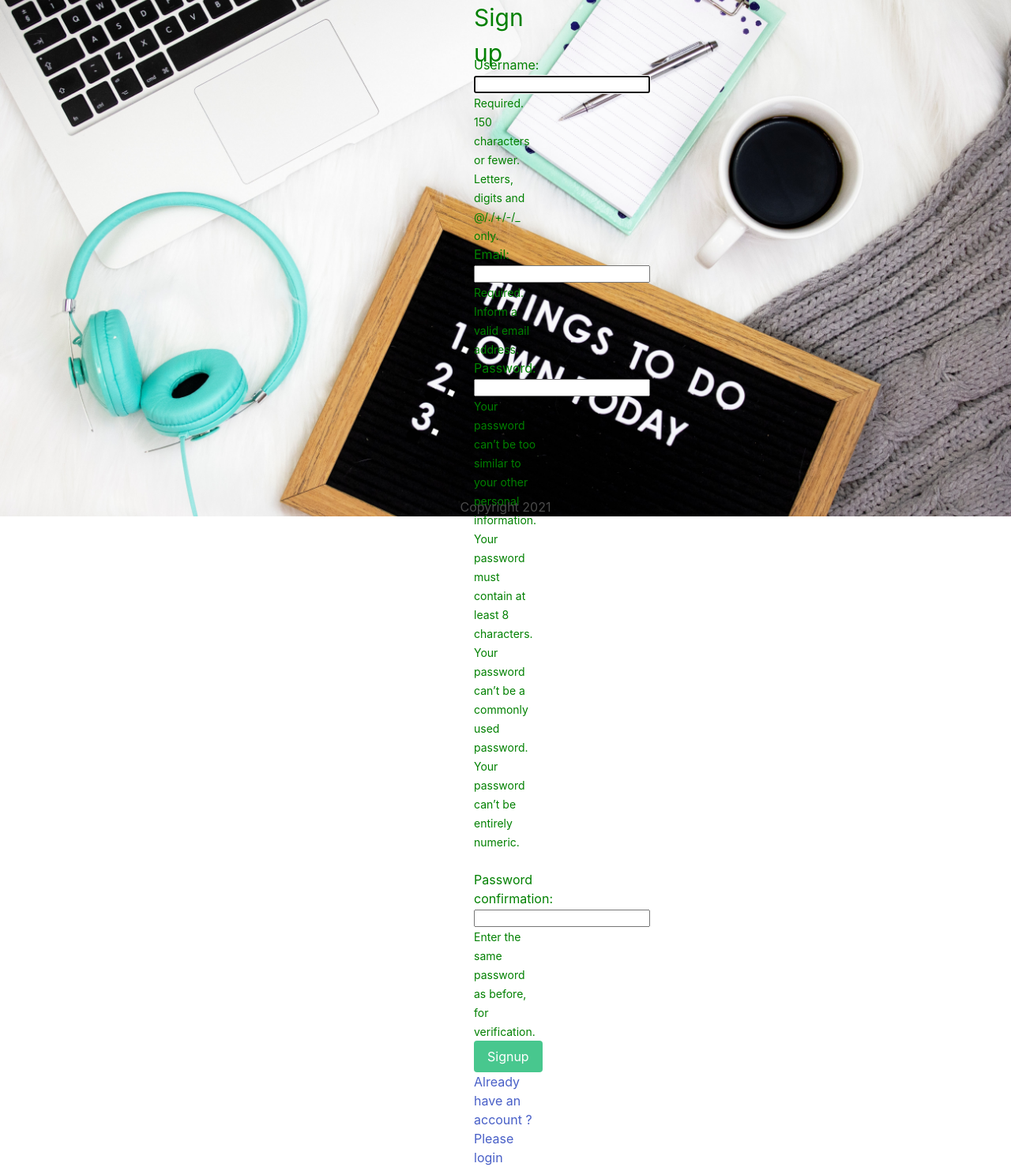
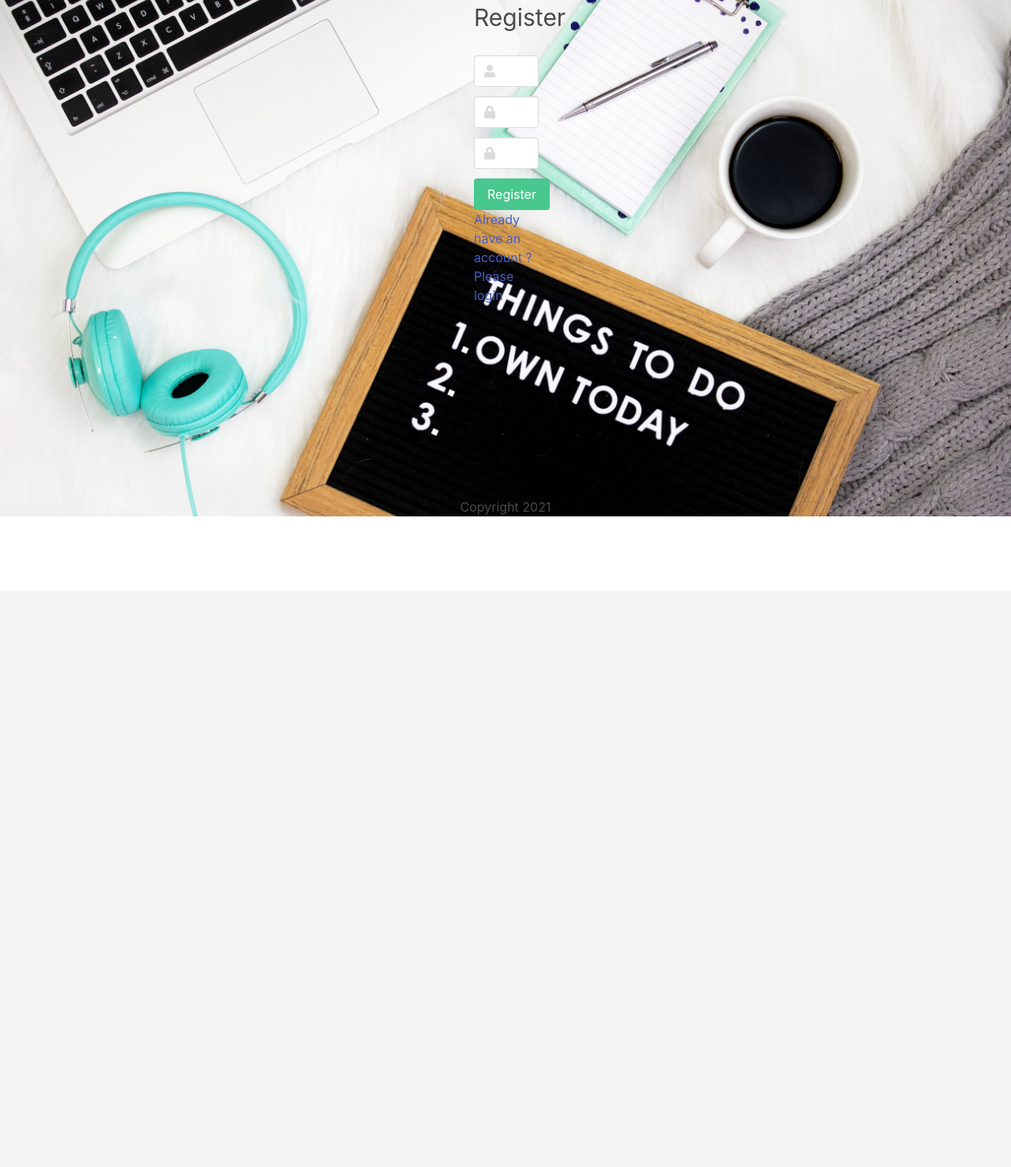
Before and after one commit to Andreea-Paul/todo, a Django app: page /signup in a window 1280 px wide. Shown: the part 52-1530 px from the top of the page at 79% size. After the commit the page ends 706 px from the top, so only its background shows below. Run offline with Django 3.2, Linux system fonts and the light colour scheme; some libraries are stand-ins or nearby versions.

Commit message:
Simpler register page

```diff
--- a/todoapp/forms.py
+++ b/todoapp/forms.py
@@ -14,11 +14,3 @@ class TodoForm(forms.ModelForm):
 class LoginForm(forms.Form):
     username = forms.CharField(max_length=20)
     password = forms.CharField(max_length=30, widget=forms.PasswordInput)
-
-class SignUpForm(UserCreationForm):
-
-    email = forms.EmailField(max_length=254, help_text='Required. Inform a valid email address.')
-
-    class Meta:
-        model = User
-        fields = ('username', 'email', 'password1', 'password2', )
--- a/todoapp/templates/signup.html
+++ b/todoapp/templates/signup.html
@@ -17,33 +17,54 @@
     </div>
 </nav>
 
-<div style="text-align: left;padding-left: 600px;padding-right: 600px; height: 630px;color: green">
-<h1 style="font-size: 30px;height: 70px;">Sign up</h1>
+<div style="text-align: left;padding-left: 600px;padding-right: 600px; height: 630px;">
+<h1 style="font-size: 30px;height: 70px;">Register</h1>
   <form method="post">
     {% csrf_token %}
-    {% for field in form %}
-      <p>
-        {{ field.label_tag }}<br>
-        {{ field }}
-        <br>
-        {% if field.help_text %}
-          <small style="color:green">{{ field.help_text }}</small>
-        {% endif %}
-        </br>
-        {% for error in field.errors %}
-          <p style="color: red">{{ error }}</p>
-        {% endfor %}
-      </p>
-    {% endfor %}
+    <div class="field">
+      <div class="control has-icons-left has-icons-right">
+        <input class="input" type="text" name="username" placeholder="Username" >
+        <span class="icon is-small is-left">
+          <i class="fas fa-user"></i>
+        </span>
+      </div>
+    </div>
+    <div class="field">
+      <div class="control has-icons-left has-icons-right">
+      <input class="input" type="password" name="password1" placeholder="Password">
+      <span class="icon is-small is-left">
+        <i class="fas fa-lock"></i>
+      </span>
+      </div>
+    </div>
 
+    <div class="field">
+      <div class="control has-icons-left has-icons-right">
+      <input class="input" type="password" name="password2" placeholder="Confirm Password">
+      <span class="icon is-small is-left">
+        <i class="fas fa-lock"></i>
+      </span>
+      </div>
+    </div>
     <div  class="field">
       <p class="control">
         <button class="button is-success">
-          Signup
+          Register
         </button>
       </p>
     </div>
   </form>
+  <div>
+    {% for message in messages %}
+        {% if message.level == DEFAULT_MESSAGE_LEVELS.ERROR %}
+        <div style="color:red">
+            {{ message }}
+        </div>
+        {% else %}
+            {{ message }}
+        {% endif %}
+    {% endfor %}
+    </div>
 <a href="{% url 'login' %}">Already have an account ? Please login</a>
 </div>
 {% endblock %}
--- a/todoapp/views.py
+++ b/todoapp/views.py
@@ -1,9 +1,9 @@
 from django.shortcuts import redirect, render
 from django.contrib.auth import authenticate, login, logout
 from .models import Todo
-from .forms import LoginForm, TodoForm, SignUpForm
+from .forms import LoginForm, TodoForm
 from django.contrib.auth import update_session_auth_hash
-from django.contrib.auth.forms import PasswordChangeForm
+from django.contrib.auth.forms import PasswordChangeForm, UserCreationForm
 from django.contrib import messages
 from django.contrib.auth.decorators import login_required
 
@@ -100,14 +100,17 @@ def change_password(request):
 
 def signup(request):
     if request.method == 'POST':
-        form = SignUpForm(request.POST)
+        form = UserCreationForm(request.POST)
         if form.is_valid():
             form.save()
             username = form.cleaned_data.get('username')
             raw_password = form.cleaned_data.get('password1')
             user = authenticate(username=username, password=raw_password)
             login(request, user)
+            messages.success(request, 'You registered succesfully!')
             return redirect('home')
+        else:
+            messages.error(request, "Your passwords don't match!")
     else:
-        form = SignUpForm()
+        form = UserCreationForm()
     return render(request, 'signup.html', {'form': form})
```
